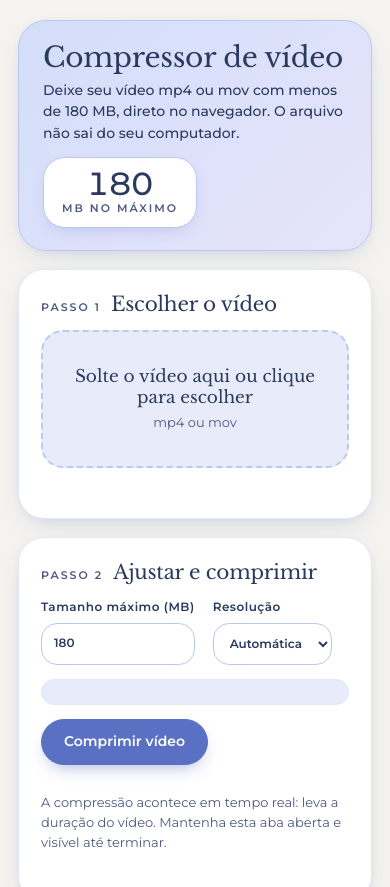
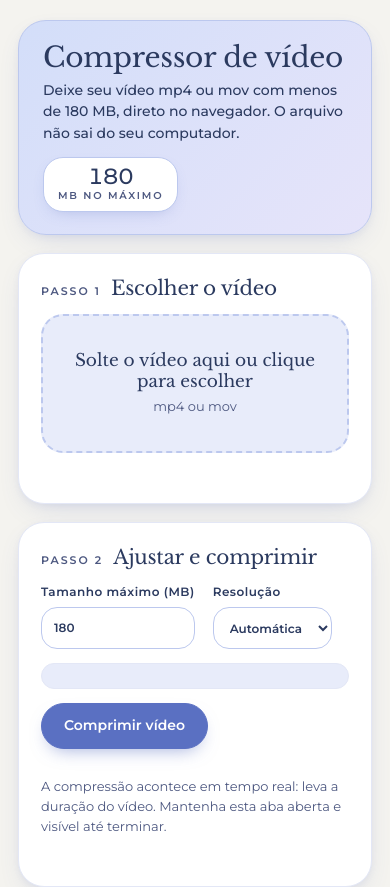
Before and after one commit to Anafachone/AFMD, a browser extension: page transcritor/index.html in a window 390 px wide. Shown: the top 887 px of the page. Drawn offline with nearby package versions, Linux system fonts and the light colour scheme.

Commit message:
Make the MB badge smaller
Co-Authored-By: Claude Sonnet 5.5 <noreply@anthropic.com>
Claude-Session: https://claude.ai/code/session_016BHF2GZGbYQGAffRantXGB

```diff
--- a/transcritor/index.html
+++ b/transcritor/index.html
@@ -24,9 +24,9 @@ h2{font-size:20px;line-height:1.2}
 .hero{display:flex;justify-content:space-between;align-items:center;gap:12px 24px;flex-wrap:wrap;background:var(--hero);border:1px solid var(--ink);border-radius:16px;padding:18px 20px}
 .hero .hd{display:grid;gap:2px;min-width:0}
 .hero p{margin:4px 0 0;font-size:14px;font-weight:500;max-width:46ch}
-.badge{text-align:right;background:var(--card);border:1px solid var(--ink);border-radius:12px;padding:8px 14px}
-.badge b{display:block;font-size:clamp(32px,8vw,44px);font-weight:500;line-height:1;font-variant-numeric:tabular-nums;letter-spacing:-.01em}
-.badge span{font-size:11px;letter-spacing:.18em;text-transform:uppercase;font-weight:600;color:var(--muted)}
+.badge{text-align:right;background:var(--card);border:1px solid var(--ink);border-radius:12px;padding:6px 12px}
+.badge b{display:block;font-size:clamp(22px,5vw,28px);font-weight:500;line-height:1;font-variant-numeric:tabular-nums;letter-spacing:-.01em}
+.badge span{font-size:10px;letter-spacing:.18em;text-transform:uppercase;font-weight:600;color:var(--muted)}
 
 /* cartões */
 .card{background:var(--card);border:1px solid var(--line);border-radius:14px;padding:18px;display:grid;gap:14px;align-content:start;min-width:0;box-shadow:var(--shadow-card)}
@@ -66,7 +66,7 @@ video{width:100%;max-height:340px;border-radius:12px;background:#000;border:1px
 @media (max-width:720px){
   :root{--ink:#2b3a5f;--shadow-card:0 10px 28px -12px rgba(79,100,184,.28),0 2px 6px rgba(79,100,184,.06)}
   .hero{background:linear-gradient(135deg,#d3def9,#e6e4fa);border:1px solid var(--lav-300);border-radius:28px;padding:22px 24px;box-shadow:var(--shadow-card)}
-  .badge{text-align:center;border:1px solid var(--lav-300);border-radius:22px;padding:10px 18px;box-shadow:0 6px 16px -8px rgba(79,100,184,.35)}
+  .badge{text-align:center;border:1px solid var(--lav-300);border-radius:20px;padding:8px 14px;box-shadow:0 6px 16px -8px rgba(79,100,184,.35)}
   .card{border:1px solid var(--soft);border-radius:26px;padding:22px}
   .drop{border:2px dashed var(--lav-300);border-radius:22px;padding:34px 18px}
   select,input[type=number]{border:1.5px solid var(--lav-300);border-radius:16px}
```
